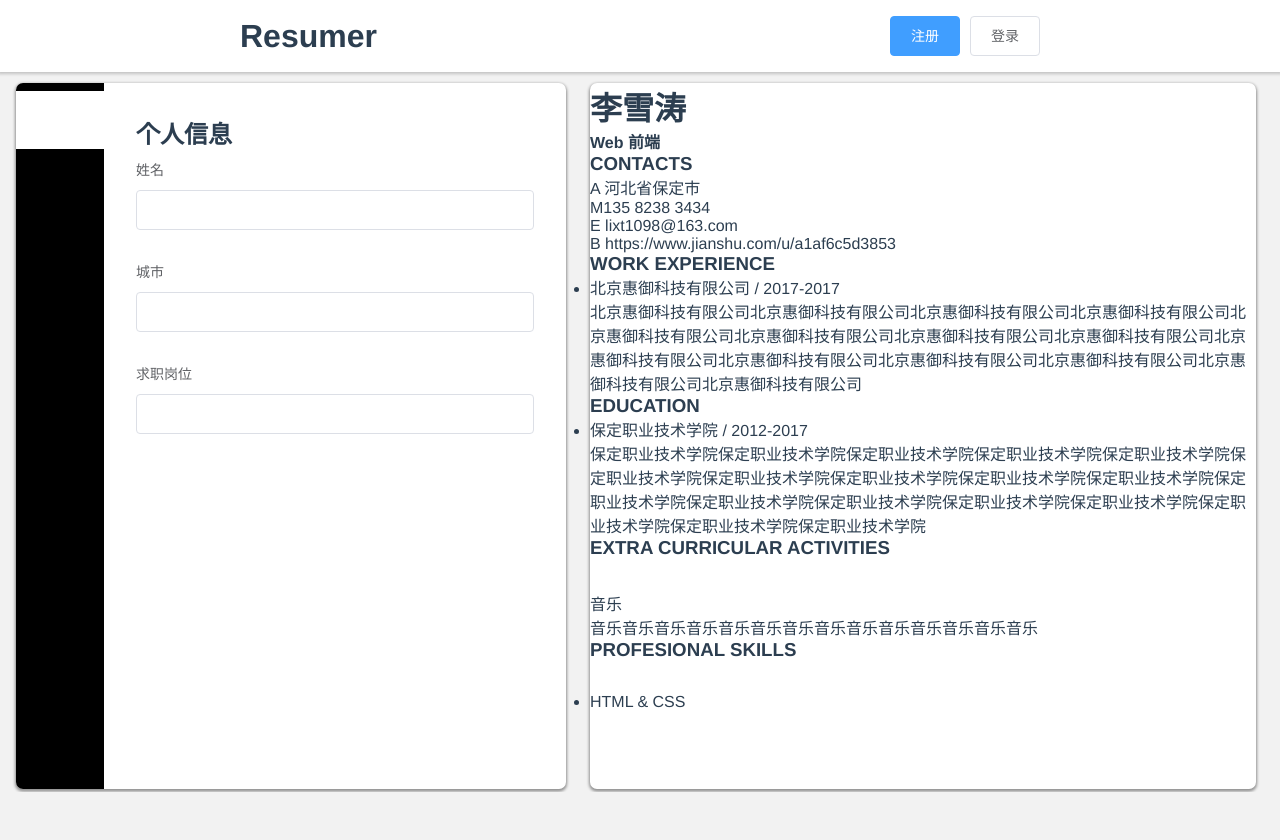
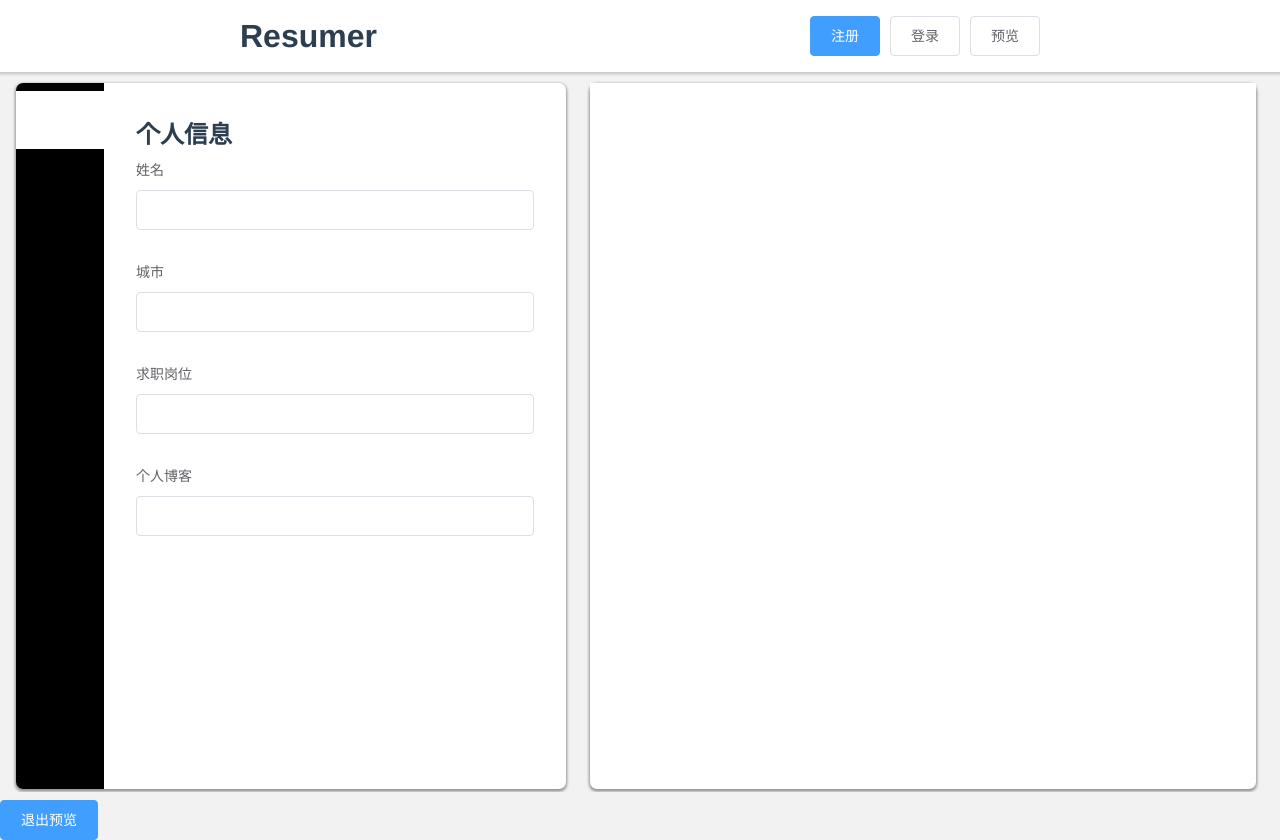
Before and after one commit to XtLee/online-resume, a Vue app: page / in a window 1280 px wide. Before the commit the page ends 800 px from the top, so only its background shows below. Built offline with nearby package versions, Linux system fonts and the light colour scheme.

Commit message:
完成showPage以及预览功能

```diff
--- a/src/App.vue
+++ b/src/App.vue
@@ -1,61 +1,64 @@
 <template>
-  <div id="app">
-    <Header />
+  <div id="app" v-bind:class="{previewMode: previewMode}">
+    <Header class="header" v-on:preview="preview"/>
     <main>
       <Editor v-bind:resume="resume"/>
       <ShowPage v-bind:resume="resume"/>
     </main>
+    <el-button type="primary" class="exit" v-on:click="exitPreview">退出预览</el-button>
   </div>
 </template>
 
 <script>
-import Header from './components/header.vue'
-import Editor from './components/editor.vue'
-import ShowPage from './components/showPage.vue'
+import Header from "./components/header.vue";
+import Editor from "./components/editor.vue";
+import ShowPage from "./components/showPage.vue";
 
 export default {
-  name: 'app',
+  name: "app",
   components: {
-    Header, Editor, ShowPage
+    Header,
+    Editor,
+    ShowPage
   },
   data() {
     return {
+      previewMode: false,
       resume: {
-          profile: {
+        profile: {
           name: "",
           city: "",
-          job: ""
+          job: "",
+          blog: ""
         },
-        workExperience: [
-          {company: '',content: ''}
-        ],
-        studyExperience: [
-          {school: '', duration: '', degree: ''}
-        ],
-        projectsExperience: [
-          {project: '', content: ''}
-        ],
-        winningExperience: [
-          {winningName: '', duration: ''}
-        ],
-        skills: [
-          {name: ''}
-        ],
+        workExperience: [{ company: "", time: "", content: "" }],
+        studyExperience: [{ school: "", duration: "", degree: "" }],
+        projectsExperience: [{ name: "", content: "" }],
+        winningExperience: [{ winningName: "", duration: "" }],
+        skills: [{ name: "" }],
         contact: {
-          qq: '',
-          wechat: '',
-          phone: '',
-          mail: ''
+          qq: "",
+          wechat: "",
+          phone: "",
+          mail: ""
         }
       }
+    };
+  },
+  methods: {
+    preview() {
+      this.previewMode = true;
+    },
+    exitPreview() {
+      this.previewMode = false;
     }
   }
-}
+};
 </script>
 
 <style>
 #app {
-  font-family: 'Avenir', Helvetica, Arial, sans-serif;
+  font-family: "Avenir", Helvetica, Arial, sans-serif;
   -webkit-font-smoothing: antialiased;
   -moz-osx-font-smoothing: grayscale;
   color: #2c3e50;
@@ -68,4 +71,23 @@ export default {
   overflow: hidden;
   margin: 8px auto;
 }
+.previewMode > #header {
+  display: none;
+}
+.previewMode #editor {
+  display: none;
+}
+.previewMode #showPage {
+  max-width: 1040px;
+  margin: 32px auto;
+}
+.exit {
+  display: none;
+}
+.previewMode > .exit {
+  display: inline-block;
+  position: fixed;
+  right: 16px;
+  bottom: 16px;
+}
 </style>
--- a/src/components/editor.vue
+++ b/src/components/editor.vue
@@ -14,15 +14,15 @@
 				<profileEditor v-bind:profile="resume.profile"/>
 			</li>
 			<li v-bind:class="{active: currentTab === 1}">
-				<ArrayEditor v-bind:items="resume.workExperience" v-bind:labels="{company: '公司', content: '工作经历'}"
+				<ArrayEditor v-bind:items="resume.workExperience" v-bind:labels="{company: '公司', time: '工作时间', content: '工作经历'}"
 				title="工作经历" />
 			</li>
 			<li v-bind:class="{active: currentTab === 2}">
 				<ArrayEditor v-bind:items="resume.studyExperience" v-bind:labels="{school: '学校名称', duration: '时间', degree: '学位'}"
-				title="学习经历" />
+				title="教育经历" />
 			</li>
 			<li v-bind:class="{active: currentTab === 3}">
-				<ArrayEditor v-bind:items="resume.projectsExperience" v-bind:labels="{project: '项目名称',  content: '项目内容'}"
+				<ArrayEditor v-bind:items="resume.projectsExperience" v-bind:labels="{name: '项目名称',  content: '项目内容'}"
 				title="项目经历" />
 			</li>
 			<li v-bind:class="{active: currentTab === 4}">
@@ -85,14 +85,13 @@ export default {
   overflow: hidden;
 }
 #editor {
-  min-width: 550px;
+  width: 550px;
   overflow: hidden;
   border-radius: 7px;
   background: white;
   margin: 3px 24px 3px 16px;
   box-shadow: 0 1.5px 3px 1px rgba(0, 0, 0, 0.4);
   display: flex;
-  flex: 1;
 
   ol {
     list-style: none;
--- a/src/components/header.vue
+++ b/src/components/header.vue
@@ -4,10 +4,21 @@
     <div class="buttons">
       <el-button type="primary">注册</el-button>
       <el-button plain>登录</el-button>
+      <el-button plain v-on:click="preview">预览</el-button>
     </div>
 
   </div>
 </template>
+
+<script>
+export default {
+  methods: {
+    preview() {
+      this.$emit('preview')
+    }
+  }
+}
+</script>
 
 
 
--- a/src/components/profileEditor.vue
+++ b/src/components/profileEditor.vue
@@ -11,6 +11,9 @@
         <el-form-item label="求职岗位">
           <el-input v-model="profile.job"></el-input>
         </el-form-item>
+        <el-form-item label="个人博客">
+          <el-input v-model="profile.blog"></el-input>
+        </el-form-item>
       </el-form>
     </div>
 </template>
--- a/src/components/showPage.vue
+++ b/src/components/showPage.vue
@@ -3,54 +3,63 @@
   <div class="layout">
     <header>
       <div id="intro">
-            <h1>李雪涛</h1>
-            <h4>Web 前端</h4>
+            <h1>{{resume.profile.name}}</h1>
+            <h4>{{resume.profile.job}}</h4>
       </div>
       <div id="contacts">
-        <h3 class='contacts'>CONTACTS</h3>
-        <p><span>A</span> 河北省保定市</p>
-        <p><span>M</span>135 8238 3434</p>
-        <p><span>E</span> lixt1098@163.com</p>
-        <p><span>B</span> https://www.jianshu.com/u/a1af6c5d3853</p>
+        <h3 class='contacts' v-if="resume.contact.phone.length > 0">联系方式</h3>
+        <p v-if="resume.profile.city.length > 0"><span>A</span> {{resume.profile.city}}</p>
+        <p v-if="resume.contact.phone.length > 0"><span>M</span>{{resume.contact.phone}}</p>
+        <p v-if="resume.contact.mail.length > 0"><span>E</span> {{resume.contact.mail}}</p>
+        <p v-if="resume.profile.blog.length > 0"><span>B</span> {{resume.profile.blog}}</p>
       </div>
     </header>
     <main>
-      <div id="work">
-        <h3>WORK EXPERIENCE</h3>
+      <div id="work" v-if="filter(resume.workExperience).length > 0">
+        <h3>工作经历</h3>
         <ul>
-          <li>
-            <p>北京惠御科技有限公司 / <span class='date'>2017-2017</span></p>
-            北京惠御科技有限公司北京惠御科技有限公司北京惠御科技有限公司北京惠御科技有限公司北京惠御科技有限公司北京惠御科技有限公司北京惠御科技有限公司北京惠御科技有限公司北京惠御科技有限公司北京惠御科技有限公司北京惠御科技有限公司北京惠御科技有限公司北京惠御科技有限公司北京惠御科技有限公司
+          <li v-for="work in filter(resume.workExperience)">
+            <p>{{work.company}} / <span class='date'>{{work.time}}</span></p>
+            {{work.content}}
           </li>
         </ul>
       </div>
-      <div id="edu">
-        <h3>EDUCATION</h3>
+      <div id="edu" v-if="filter(resume.studyExperience).length > 0">
+        <h3>教育经历</h3>
         <ul>
-          <li>
-            <p>保定职业技术学院 / <span class="date">2012-2017</span></p>
-            保定职业技术学院保定职业技术学院保定职业技术学院保定职业技术学院保定职业技术学院保定职业技术学院保定职业技术学院保定职业技术学院保定职业技术学院保定职业技术学院保定职业技术学院保定职业技术学院保定职业技术学院保定职业技术学院保定职业技术学院保定职业技术学院保定职业技术学院保定职业技术学院
+          <li v-for="study in filter(resume.studyExperience)">
+            <p>{{study.school}} / <span class="date">{{study.duration}}</span></p>
+            {{study.degree}}
+          </li>
+        </ul>
+      </div>
+      <div id="pro" v-if="filter(resume.projectsExperience).length > 0">
+        <h3>项目经历</h3>
+        <ul>
+          <li v-for="project in filter(resume.projectsExperience)">
+            <p>{{project.name}}</p>
+            {{project.content}}
           </li>
         </ul>
       </div>
     </main>
     <div class="bottom">
-      <div id="extra">
-        <h3>EXTRA CURRICULAR ACTIVITIES</h3>
-        <div class="act">
+      <div id="extra" v-if="filter(resume.winningExperience).length > 0">
+        <h3>获奖经历</h3>
+        <div class="act" v-for="winning in filter(resume.winningExperience)">
           <div class="icon"></div>
           <div class="value">
-            <p>音乐</p>
-            音乐音乐音乐音乐音乐音乐音乐音乐音乐音乐音乐音乐音乐音乐
+            <p>{{winning.winningName}}</p>
+            {{winning.duration}}
           </div>
         </div>
       </div>
-      <div id="skills">
-        <h3>PROFESIONAL SKILLS</h3>
+      <div id="skills" v-if="filter(resume.skills).length > 0">
+        <h3>技能清单</h3>
         <ul>
-          <li>
+          <li v-for="skill in filter(resume.skills)">
             <div class="icon"></div>
-            <span>HTML & CSS</span>
+            <span>{{skill.name}}</span>
           </li>
         </ul>
       </div>
@@ -62,16 +71,230 @@
 
 <script>
 export default {
-  props: ['resume']
-}
+  props: ["resume"],
+  methods: {
+    filter(array) {
+      return array.filter(item => !this.isEmpty(item));
+    },
+    isEmpty(object) {
+      let empty = true;
+      for (let key in object) {
+        if (object[key]) {
+          empty = false;
+          break;
+        }
+      }
+      return empty
+    }
+  }
+};
 </script>
 
 
 <style lang="less">
 #showPage {
+  flex: 1;
   border-radius: 7px;
   background: white;
   margin: 3px 24px 3px 0;
   box-shadow: 0 1.5px 3px 1px rgba(0, 0, 0, 0.4);
+
+  h3 {
+    font-size: 16px;
+    padding-bottom: 10px;
+    border-bottom: 1px solid @date;
+  }
+  ul,
+  li {
+    list-style: none;
+  }
+
+  .black-point {
+    width: 10px;
+    height: 10px;
+    border-radius: 50%;
+    background: #000;
+  }
+  @date: #aaa;
+  @title: #000;
+
+  .layout {
+    width: 100%;
+    padding: 24px 16px;
+    background: #fff;
+
+    header {
+      display: flex;
+      justify-content: space-between;
+      margin-bottom: 50px;
+
+      #intro {
+        display: flex;
+        justify-content: center;
+        align-items: center;
+        margin-left: 70px;
+
+        .pic {
+          background: #000;
+          border-radius: 50%;
+          width: 130px;
+          height: 130px;
+          color: #fff;
+          text-align: center;
+          line-height: 130px;
+        }
+
+        .name {
+          margin-left: 50px;
+        }
+      }
+
+      #contacts {
+        width: 40%;
+
+        .contacts {
+          border-bottom: 3px solid @title;
+          margin-bottom: 7px;
+        }
+
+        span {
+          padding-right: 5px;
+          font-weight: bold;
+        }
+      }
+    }
+
+    main {
+      width: 90%;
+      margin: 0 auto;
+      display: block;
+
+      #work,
+      #edu,
+      #pro {
+        margin-bottom: 13px;
+
+        h3 {
+          width: 45%;
+        }
+
+        ul {
+          margin-top: 15px;
+
+          li {
+            border-left: 2px solid desaturate(@date, 120%);
+            padding-left: 17px;
+            padding-bottom: 10px;
+            position: relative;
+
+            &:before {
+              content: "";
+              display: block;
+              position: absolute;
+              top: 0px;
+              left: -6px;
+              .black-point;
+            }
+
+            p {
+              padding-bottom: 7px;
+              font-size: 16px;
+
+              .date {
+                color: @date;
+              }
+            }
+          }
+        }
+      }
+    }
+
+    .bottom {
+      display: flex;
+      justify-content: space-between;
+      width: 90%;
+      margin: 0 auto;
+
+      #extra,
+      #skills {
+        width: 45%;
+
+        .act {
+          margin-top: 10px;
+
+          .icon {
+            float: left;
+          }
+        }
+
+        .icon {
+          width: 20px;
+          height: 20px;
+          border: 1px solid #000;
+          border-radius: 50%;
+          position: relative;
+
+          &:before {
+            content: "";
+            display: block;
+            width: 2px;
+            height: 7px;
+            background: #000;
+            position: absolute;
+            top: 50%;
+            left: 50%;
+            transform: translate(-50%, -50%);
+          }
+
+          &:after {
+            content: "";
+            display: block;
+            width: 2px;
+            height: 7px;
+            background: #000;
+            position: absolute;
+            top: 50%;
+            left: 50%;
+            transform: translate(-50%, -50%) rotate(90deg);
+          }
+        }
+
+        .value {
+          margin-left: 70px;
+
+          p {
+            font-size: 16px;
+            padding-bottom: 10px;
+          }
+        }
+
+        ul {
+          margin-top: 10px;
+
+          li {
+            float: left;
+            line-height: 22px;
+            margin: 5px 15px 25px 0;
+            display: flex;
+            justify-content: space-between;
+
+            .icon {
+              margin-right: 10px;
+            }
+
+            span {
+              font-weight: bold;
+            }
+          }
+
+          &:after {
+            content: "";
+            display: block;
+            clear: both;
+          }
+        }
+      }
+    }
+  }
 }
 </style>
```
